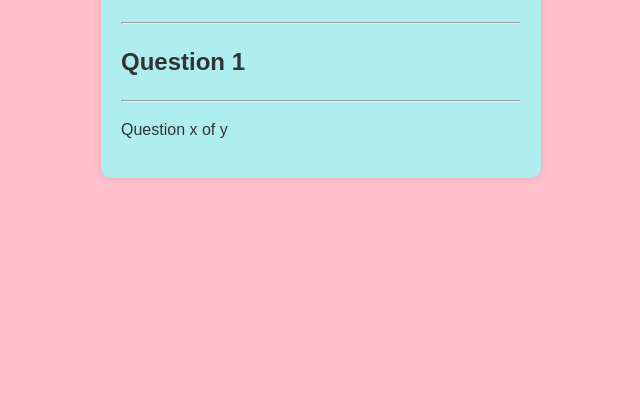
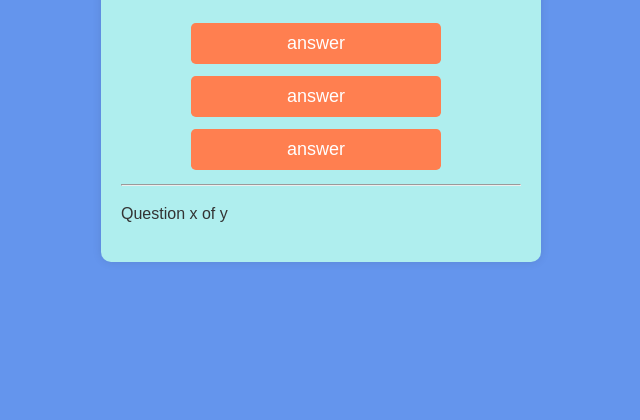
Before and after one commit to Nicki-lombardo/Quiz_app_project, a plain HTML site: page index.html in a window 1280 px wide. Shown: the part 380-800 px from the top of the page, without its empty margins (319-959 px from the left). Drawn offline with Linux system fonts and the light colour scheme.

Commit message:
add new files

```diff
--- a/index.html
+++ b/index.html
@@ -14,7 +14,12 @@
 
         <h2 id="question">Question 1</h2>
 
-        <div id="choices"></div>
+        <div id="choices">
+
+            <button class="button">answer</button>
+            <button class="button">answer</button>
+            <button class="button">answer</button>
+        </div>
 
         <hr/>
 
--- a/styles/style.css
+++ b/styles/style.css
@@ -1,3 +1,18 @@
+/* Estilos para iPhone 15 y 15 Pro */
+@media only screen and (width: 393px) and (height: 852px) and (-webkit-device-pixel-ratio: 3) {
+
+}
+
+
+:root {
+    --aquamarine: aquamarine;
+    --tomato: tomato;
+    --hotpink: hotpink;
+    --blueviolet: blueviolet;
+    --skyblue: skyblue;
+  }
+
+
 html, body {
     margin: 0;
     padding: 0;
@@ -10,7 +25,7 @@ html, body {
 
 
 body {
-    background: pink;
+    background: cornflowerblue;
     display: flex;
     justify-content: center;
     align-items: center;
@@ -32,3 +47,24 @@ h1 {
     text-align: center;
     padding: 2px 0;
 }
+
+#question {
+    font-size: 1.5rem;
+    color: black;
+}
+
+.button {
+    background-color: coral;
+    color: white;
+    width: 250px;
+    font-size:  18px;
+    padding: 10px 20px;
+    margin: 6px 70px 6px;
+    border: none;
+    border-radius: 0.3rem;
+}
+
+.button:hover {
+    cursor: pointer;
+    background-color: #fc593c;
+}
```
Also changed, not shown: 2 other files.
